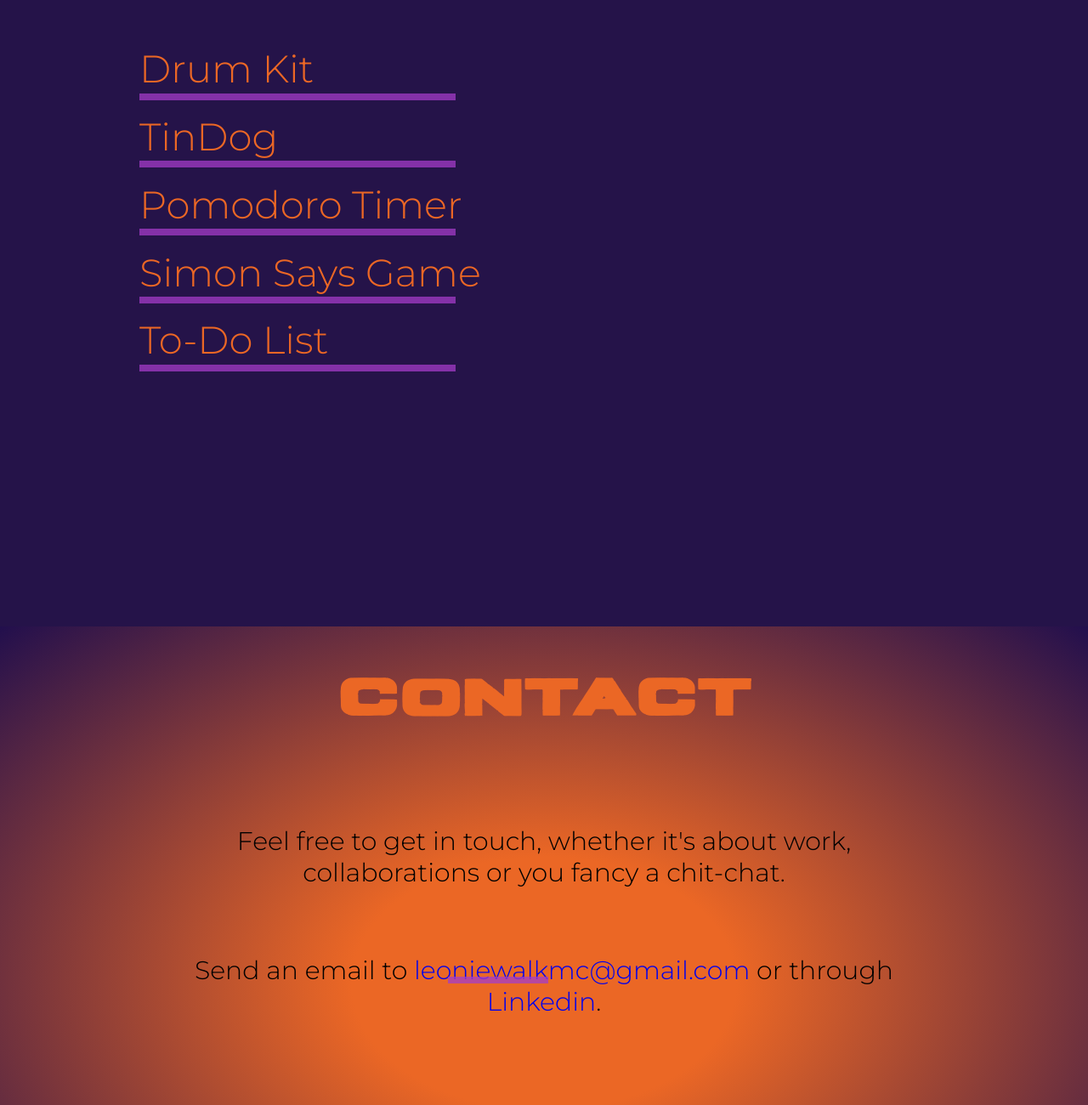
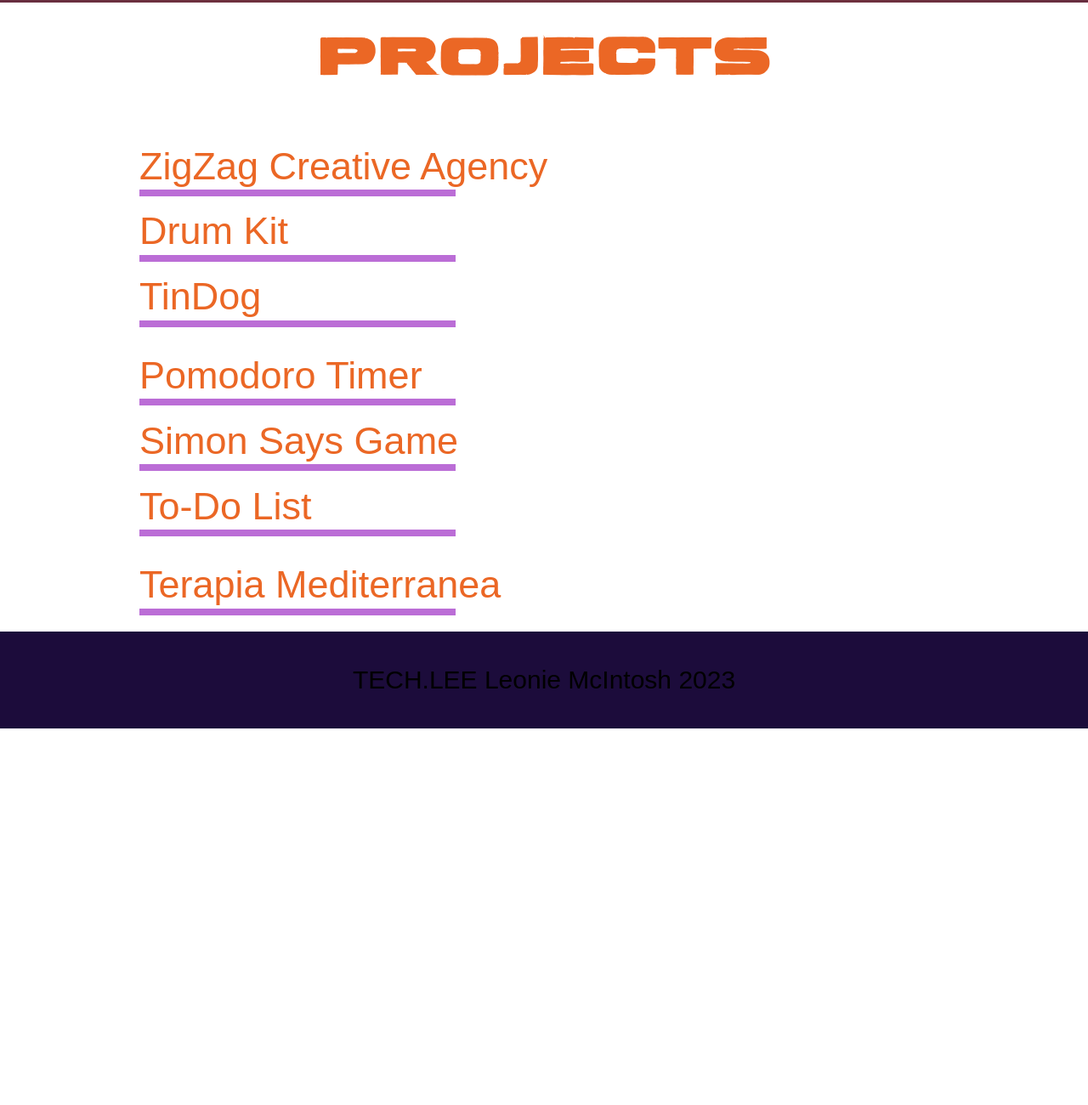
Before and after one commit to tech-leelee/portfolio0.github.io, a plain HTML site: page index.html in a window 1280 px wide. Shown: the part 940-2240 px from the top of the page at 85% size. After the commit the page ends 1797 px from the top, so only its background shows below. Drawn offline with nearby package versions, Linux system fonts and the light colour scheme.

Commit message:
Update index.html
updated portfolio may 24

```diff
--- a/index.html
+++ b/index.html
@@ -1,108 +1,63 @@
-
 <!DOCTYPE html>
 <html lang="en" dir="ltr">
   <head>
     <meta charset="utf-8">
-    <title>tech.lee</title>
+    <title>leonie portfolio</title>
     <link rel="stylesheet" href="css/index.css">
     <link rel="stylesheet" href="https://cdnjs.cloudflare.com/ajax/libs/animate.css/4.1.1/animate.min.css"/>
     <link rel="shortcut icon" type="techleefav.png" href="techleefav.png">
+    <link rel="preconnect" href="https://fonts.googleapis.com">
+    <link rel="preconnect" href="https://fonts.gstatic.com" crossorigin>
+    <link href="https://fonts.googleapis.com/css2?family=Poppins:ital,wght@0,400;0,700;1,400;1,700&display=swap" rel="stylesheet">
 
-
-<link rel="preconnect" href="https://fonts.googleapis.com"><link rel="preconnect" href="https://fonts.gstatic.com" crossorigin><link href="https://fonts.googleapis.com/css2?family=Michroma&family=Montserrat:wght@100;300;800&display=swap" rel="stylesheet">
 
 
   </head>
 
   <body>
+    <div class="nav">
+      <a href="#sectionProject"><p>Projects</p></a>
+      <a href="./contact.html"><p>Contact</p></a>
+    </div>
 
     <!-- Section 1 -->
   <div class="sectionIntro">
       <h1 class="animate__animated animate__fadeInUp bigT">LEONIE.Mc</h1>
 
     <div class="animate__animated animate__fadeIn intro">
-      <h4>Junior Software Developer</h4>
+      <h2>Web Developer</h2>
     </div>
   </div>
 
 
- <!--  <div class="container"></div>
-    <nav>
-      <ul>
-        <li> <a href="#">Home</a> </li>
-        <li> <a href="#">About</a> </li>
-        <li> <a href="#">Projects</a> </li>
-        <li> <a href="#">Contact</a> </li>
-      </ul>
-    </nav> -->
 
 
-  <!-- Section 2 -->
-  <!-- <div class="sectionAbout">
-    <h3 class="pageTitle reveal"> ABOUT </h3>
-
-    <div class="containerAbout">
-      <div class="img reveal">
-        <img src="aboutimg_50.png">
-      </div>
-
-      <div class="aboutText reveal">
-        <p>I'm Leonie McIntosh. I endeavour to explore the possibilities of visual contact and its impact on communication.
-          <br>
-          <br>
-        Through experimentation and play, my mission is to present ideas and concepts through responsive, interactive and animated content.
-         </p>
-
-      </div>
-    </div>
-
-  </div> -->
-
-  <!-- Section 3 -->
-  <div class="sectionProject">
+  <!-- Section Project -->
+  <div id="sectionProject">
     <h3 class="pageTitle">PROJECTS</h3>
     <div>
-      <ul>
+      <ul class="container">
+        <a href="https://tech-leelee.github.io/zigzag.github.io/"><li>ZigZag Creative Agency</li></a>
         <a href="https://tech-leelee.github.io/drumkit.github.io/" target="_blank"><li>Drum Kit</li></a>
         <a href="https://tech-leelee.github.io/tindog.github.io/" target="_blank"><li>TinDog</li></a>
+      </ul>
+
+      <ul class="container">
         <a href="https://tech-leelee.github.io/pomodoro.github.io/" target="_blank"><li>Pomodoro Timer</li></a>
         <a href="https://tech-leelee.github.io/simonsays.github.io/" target="_blank"><li>Simon Says Game</li></a>
         <a href="https://tech-leelee.github.io/todolist.github.io/" target="_blank"><li>To-Do List</li></a>
+      </ul>
+      <ul class="container">
+        <a href="https://www.terapiamediterranea.com/" target="_blank"><li>Terapia Mediterranea</li></a>
       </ul>
     </div>
 
   </div>
 
-  <!-- Section 4 -->
-  <div class="sectionContact">
-
-    <h3 class="pageTitle reveal">CONTACT</h3>
-
-    <div class="contactContainer reveal">
-      <div class="contactText">
-      <p>Feel free to get in touch, whether it's about work, collaborations or you fancy a chit-chat.</p>
-      </div>
-
-      <br>
-
-      <div class="contactText">
-      <p>Send an email to <a href="mailto:leoniewalkmc@gmail.com">leoniewalkmc@gmail.com</a> or through <a href="https://www.linkedin.com/in/leonie-mcintosh-10a195170/" target="_blank">Linkedin</a>.</p>
-      </div>
-    </div>
-
-  </div>
-
-
-
-
-  <script src="https://code.jquery.com/jquery-3.6.3.js" integrity="sha256-nQLuAZGRRcILA+6dMBOvcRh5Pe310sBpanc6+QBmyVM=" crossorigin="anonymous"></script>
-
-  <script src="index.js" charset="utf-8"></script>
-
   </body>
 
   <footer>
-    <h3>TECH.LEE Leonie McIntosh 2023</h3>
+    <p>TECH.LEE Leonie McIntosh 2023</p>
   </footer>
 
 </html>
```
